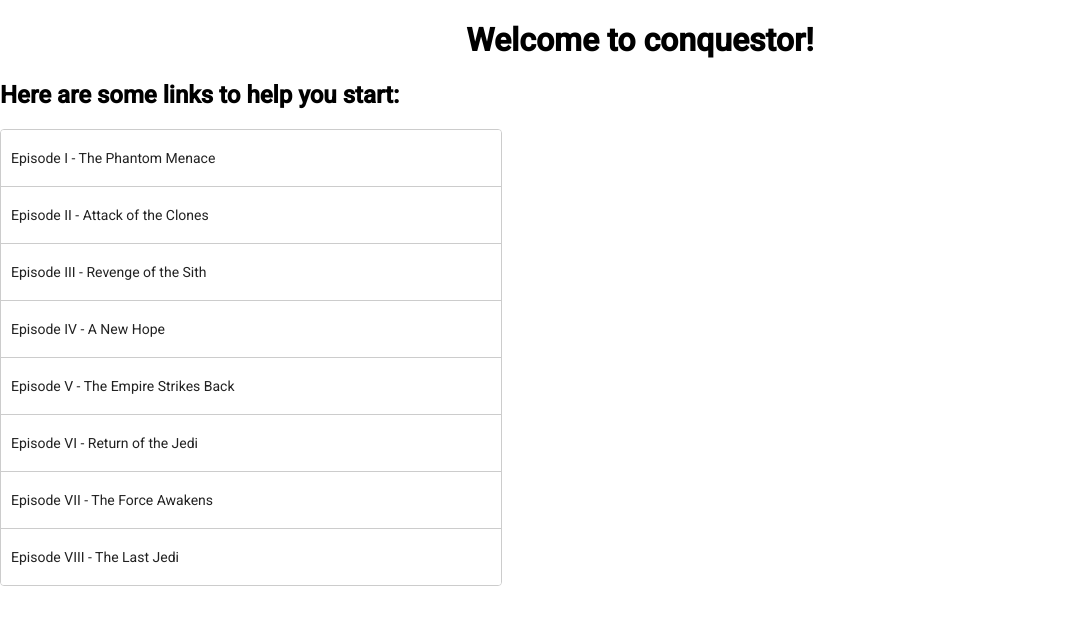
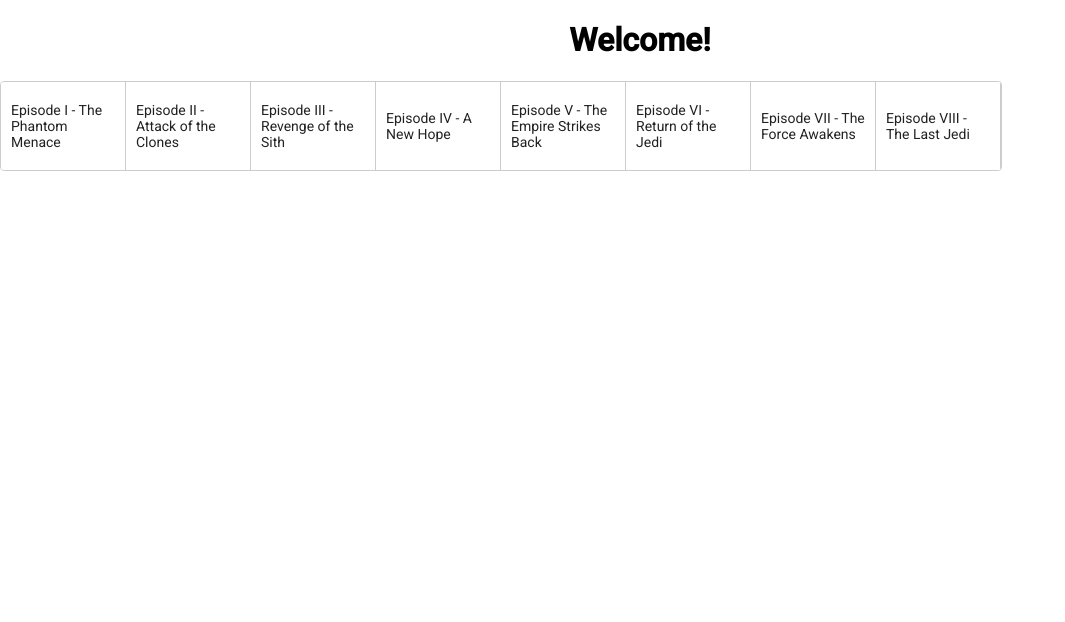
Before and after one commit to EldarKashaev/lime, an Angular app: page / in a window 1280 px wide. Shown: the top 622 px of the page, without its empty margins (0-1065 px from the left). Built offline with nearby package versions, Linux system fonts and the light colour scheme.

Commit message:
horizontal

```diff
--- a/package.json
+++ b/package.json
@@ -1,5 +1,5 @@
 {
-  "name": "conquestor",
+  "name": "lime",
   "version": "0.0.0",
   "scripts": {
     "ng": "ng",
--- a/src/app/app.component.html
+++ b/src/app/app.component.html
@@ -1,10 +1,9 @@
 <!--The content below is only a placeholder and can be replaced.-->
 <div style="text-align:center">
   <h1>
-    Welcome to {{ title }}!
+    Welcome!
   </h1>
 </div>
-<h2>Here are some links to help you start: </h2>
 
 <app-roadmap></app-roadmap>
 
--- a/src/app/app.component.ts
+++ b/src/app/app.component.ts
@@ -6,5 +6,5 @@
   styleUrls: ['./app.component.css']
 })
 export class AppComponent {
-  title = 'conquestor';
+  title = 'lime';
 }
--- a/src/app/roadmap/roadmap.component.css
+++ b/src/app/roadmap/roadmap.component.css
@@ -1,17 +1,18 @@
-.example-list {
-  width: 500px;
+.roadmap-list {
+  width: 1000px;
   max-width: 100%;
   border: solid 1px #ccc;
   min-height: 60px;
-  display: block;
+  display: flex;
+  flex-direction: row;
   background: white;
   border-radius: 4px;
   overflow: hidden;
 }
 
-.example-box {
+.box {
   padding: 20px 10px;
-  border-bottom: solid 1px #ccc;
+  border-right: solid 1px #ccc;
   color: rgba(0, 0, 0, 0.87);
   display: flex;
   flex-direction: row;
@@ -21,6 +22,8 @@
   cursor: move;
   background: white;
   font-size: 14px;
+  flex-grow: 1;
+  flex-basis: 0;
 }
 
 .cdk-drag-preview {
--- a/src/app/roadmap/roadmap.component.html
+++ b/src/app/roadmap/roadmap.component.html
@@ -1,3 +1,3 @@
-<div cdkDropList class="example-list" (cdkDropListDropped)="drop($event)">
-  <div class="example-box" *ngFor="let movie of movies" cdkDrag>{{movie}}</div>
+<div cdkDropList class="roadmap-list" cdkDropListOrientation="horizontal" (cdkDropListDropped)="drop($event)">
+  <div class="box" *ngFor="let movie of movies" cdkDrag>{{movie}}</div>
 </div>
--- a/src/index.html
+++ b/src/index.html
@@ -2,7 +2,7 @@
 <html lang="en">
 <head>
   <meta charset="utf-8">
-  <title>Conquestor</title>
+  <title>Lime</title>
   <base href="/">
 
   <meta name="viewport" content="width=device-width, initial-scale=1">
```
Also changed, not shown: 1 other file (tests, documents, lock files or other folders).
